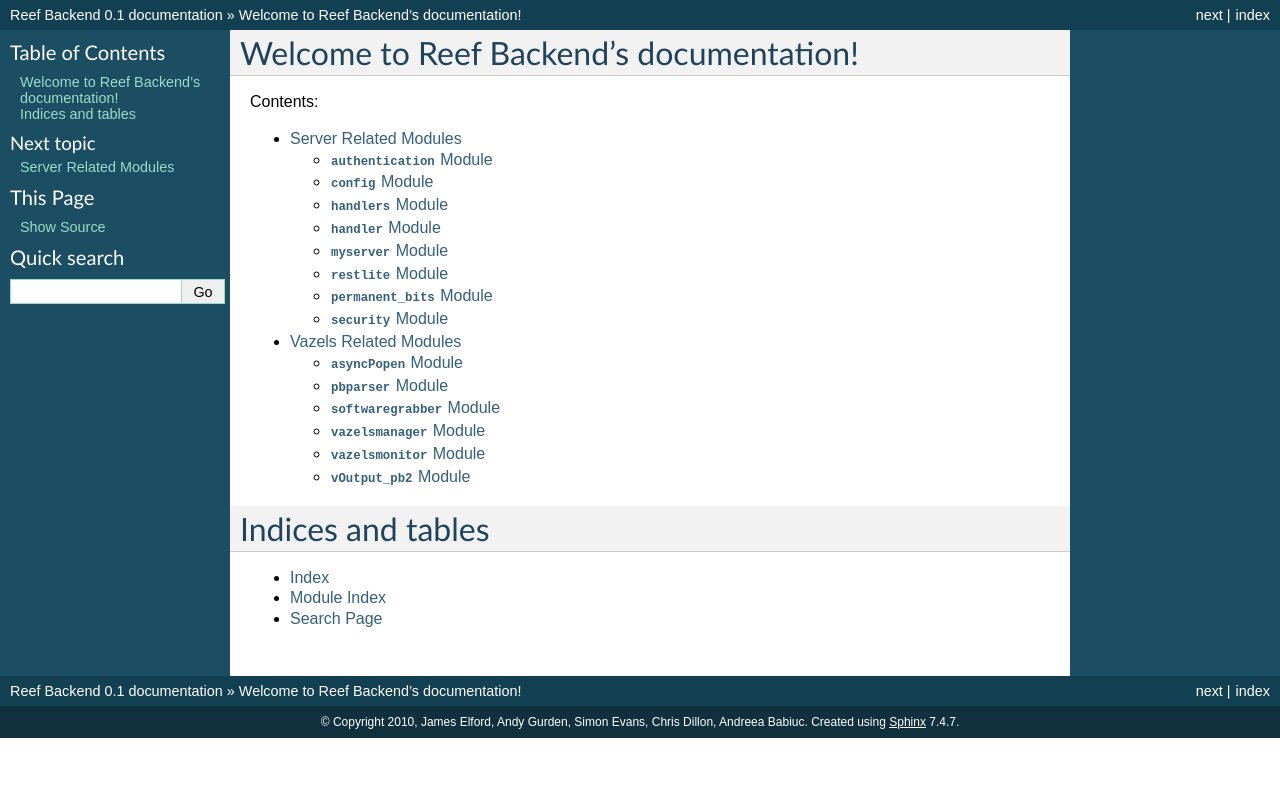
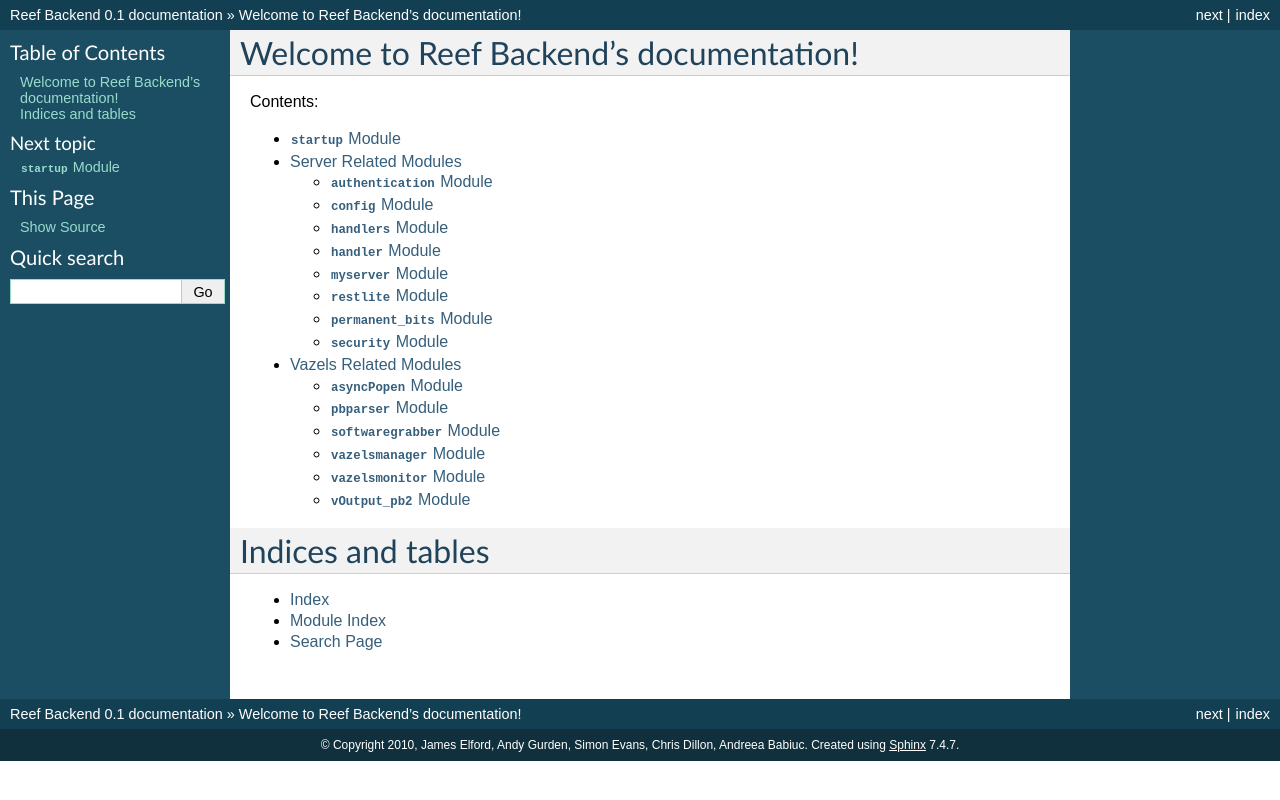
Before and after one commit to jelford/reef, a Sphinx documentation site: the page built from utilities/pydocs/source/index.rst, in a window 1280 px wide. Shown: the top 800 px of the page. Built offline with Sphinx 7.4.7, drawn with Linux system fonts in a browser that asks for light colours.

Commit message:
Generated a startup module skeleton page and added it to the main documentation

```diff
--- a/utilities/pydocs/source/index.rst
+++ b/utilities/pydocs/source/index.rst
@@ -11,6 +11,8 @@ Contents:
 .. toctree::
    :maxdepth: 2
 
+   startup.rst
+
    srv.rst
    other.rst
 
--- /dev/null
+++ b/utilities/pydocs/source/startup.rst
@@ -0,0 +1,4 @@
+``startup`` Module
+==================
+
+.. automodule:: startup
```
